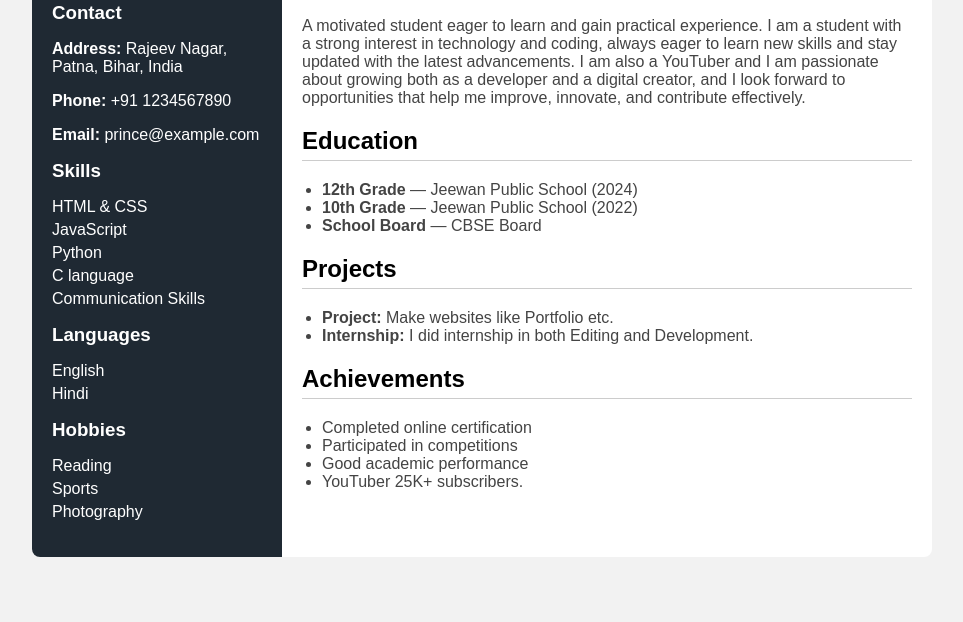
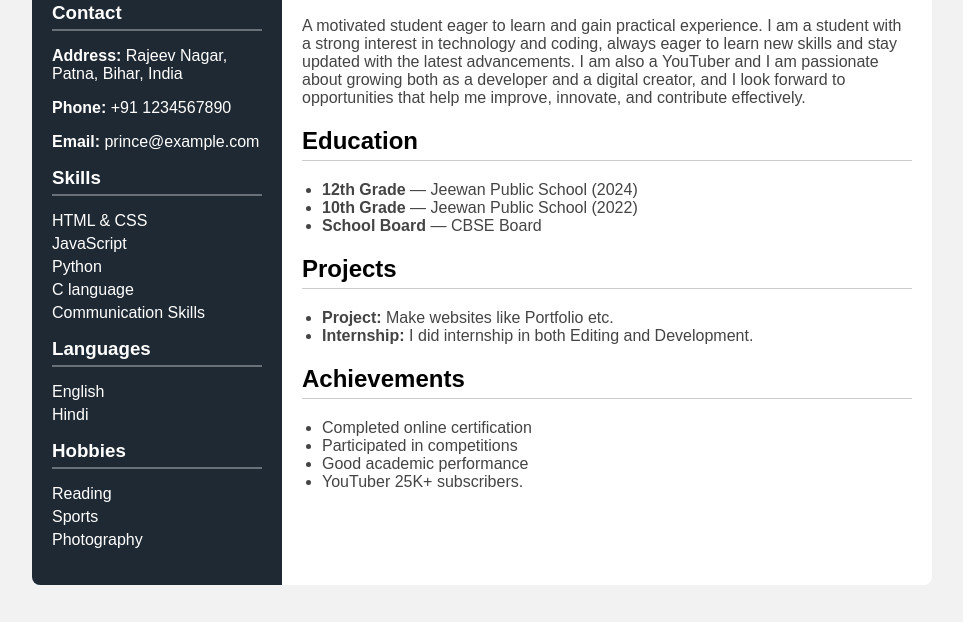
Before and after one commit to PrinceRaj9814/Resume, a plain HTML site: page index.html in a window 1280 px wide. Shown: the part 178-800 px from the top of the page, without its empty margins (158-1121 px from the left). Drawn offline with Linux system fonts and the light colour scheme.

Commit message:
Update styles for h3 in .left class
Adjust margin and add padding and border to h3 in .left class

```diff
--- a/index.html
+++ b/index.html
@@ -48,7 +48,9 @@
         }
 
         .left h3 {
-            margin: 15px 0 5px;
+            margin: 15px 0 8px;
+            padding-bottom: 5px;
+            border-bottom: 2px solid #ffffff55;
         }
 
         .left ul {
```
